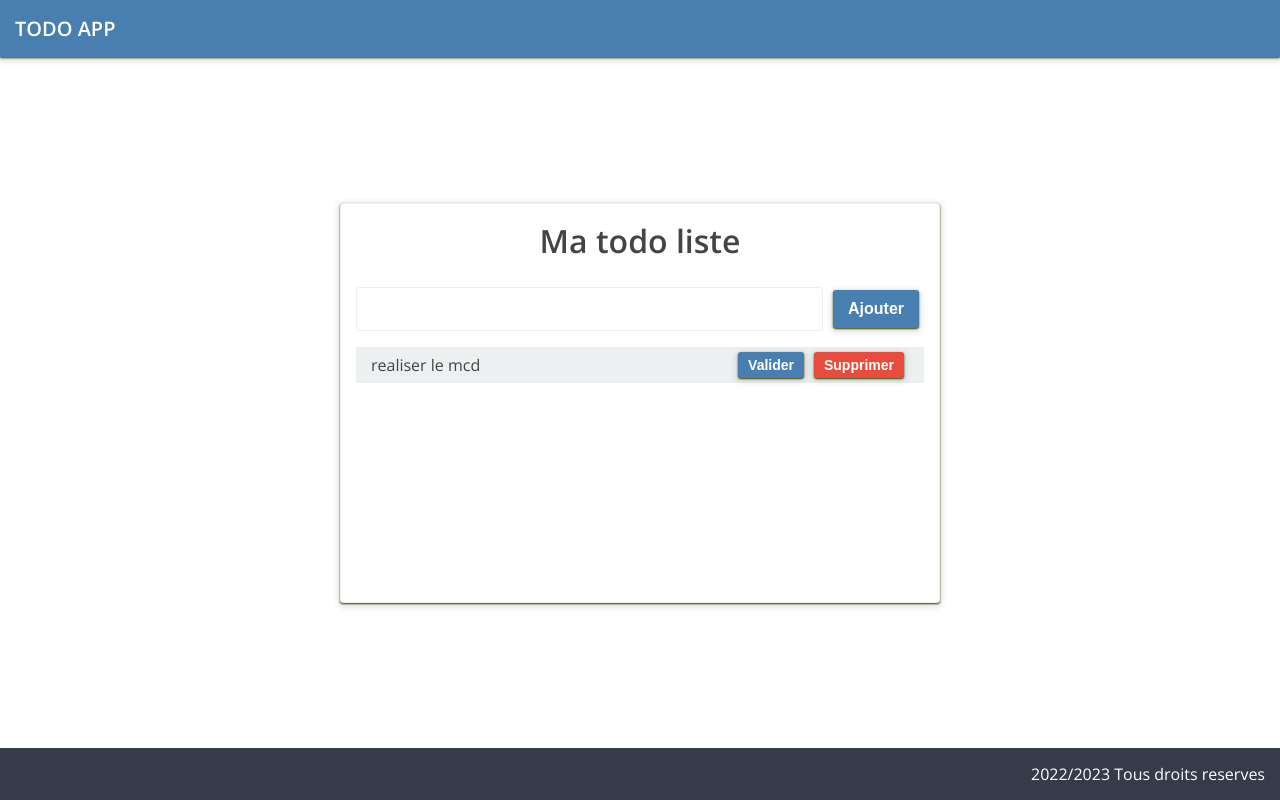
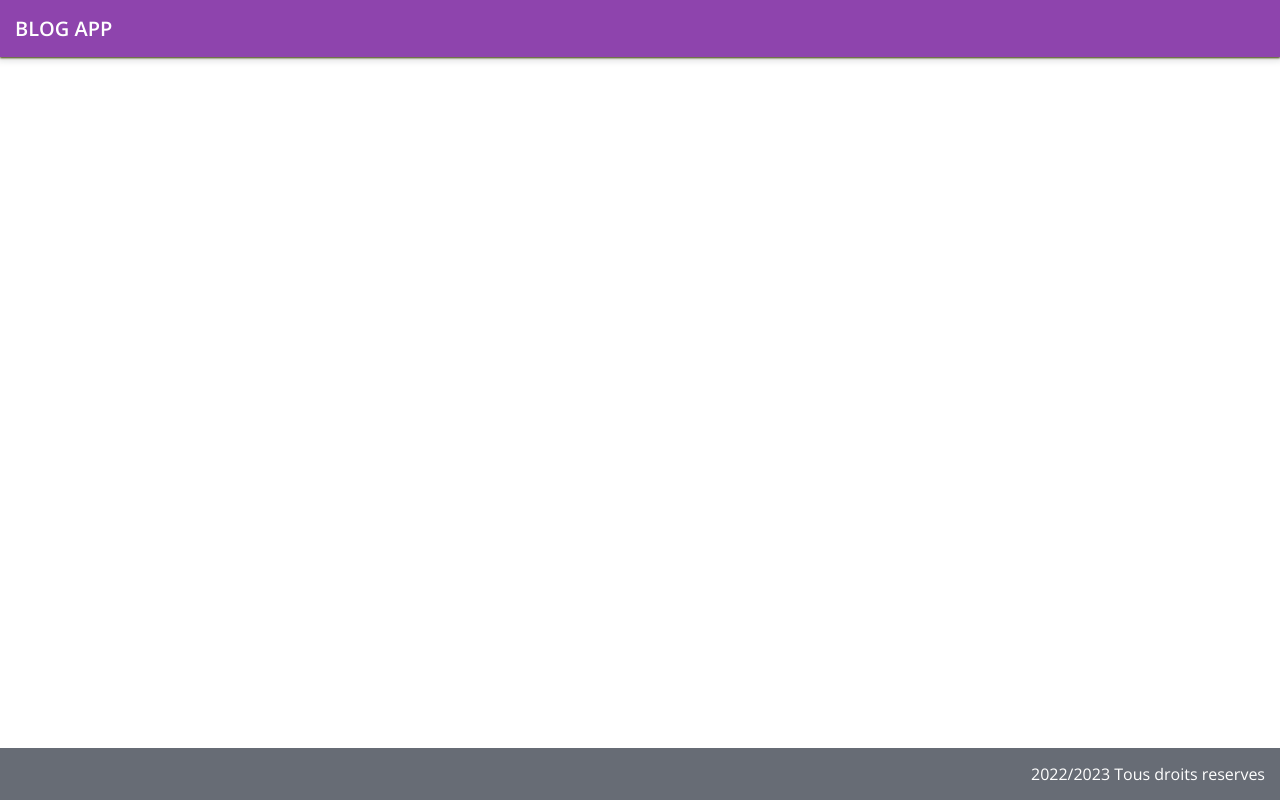
Before and after one commit to vkrpk/blog, a PHP site: page / in a window 1280 px wide. Run offline with PHP 8.4, Linux system fonts and the light colour scheme.

Commit message:
fin structure projet

```diff
--- a/includes/header.php
+++ b/includes/header.php
@@ -1,3 +1,3 @@
 <header>
-    <div class="logo">TODO APP</div>
+    <div class="logo">BLOG APP</div>
 </header>
--- a/index.php
+++ b/index.php
@@ -1,40 +1,4 @@
 <?php
-    const ERROR_REQUIRE = 'Veuillez renseigner ce champ';
-    const ERROR_TOO_SHORT = 'Veuillez entrer au moins 5 caracteres';
-
-    $filename = __DIR__."/data/todos.json";
-    $error = '';
-    $todo = '';
-    $todos = [];
-
-    if(file_exists($filename)) {
-        $data = file_get_contents($filename);
-        $todos = json_decode($data, true) ?? [];
-    }
-
-    if($_SERVER['REQUEST_METHOD'] === 'POST') {
-        $_POST = filter_input_array(INPUT_POST, FILTER_SANITIZE_FULL_SPECIAL_CHARS);
-        $todo = $_POST['todo'] ?? '';
-
-        if(!$todo) {
-            $error = ERROR_REQUIRE;
-        } else if(mb_strlen($todo) < 5) {
-            $error = ERROR_TOO_SHORT;
-        }
-
-        if(!$error) {
-            $todos = [
-                ...$todos,
-                [
-                    'name' => $todo,
-                    'done' => false,
-                    'id' => time()
-                ]
-            ];
-            file_put_contents($filename, json_encode($todos));
-            header('Location: /');
-        }
-    }
 
 ?>
 
@@ -42,35 +6,13 @@
 <html lang="en">
 <head>
     <?php require_once 'includes/head.php' ?>
-    <title>TODO APP</title>
+    <title>BLOG APP</title>
 </head>
 <body>
     <div class="container">
         <?php require_once 'includes/header.php'  ?>
         <div class="content">
-            <div class="todo-container">
-                <h1>Ma todo liste</h1>
-                <form action="/" method="POST" class="todo-form">
-                    <input value="<?= $todo ?>" type="text" name="todo" id="todo">
-                    <button class="btn btn-primary" >Ajouter</button>
-                </form>
-                <?php if($error) : ?>
-                    <p class="text-danger"><?= $error ?></p>
-                <?php endif; ?>
-                <ul class="todo-list">
-                    <?php foreach($todos as $t): ?>
-                        <li class="todo-item <?= $t['done'] ? 'low-opacity' : '' ?>">
-                            <span class="todo-name"><?= $t['name'] ?></span>
-                            <a href="/edit-todo.php?id=<?= $t['id'] ?>">
-                                <button class="btn btn-primary btn-small"><?= $t['done'] ? 'Annuler' : 'Valider' ?></button>
-                            </a>
-                            <a href="/delete-todo.php?id=<?= $t['id'] ?>">
-                                <button class="btn btn-danger btn-small">Supprimer</button>
-                            </a>
-                        </li>
-                    <?php endforeach; ?>
-                </ul>
-            </div>
+
         </div>
         <?php require_once 'includes/footer.php'  ?>
     </div>
--- a/public/css/style.css
+++ b/public/css/style.css
@@ -2,8 +2,8 @@
 
 :root {
     --font-family: 'Open Sans', sans-serif;
-    --primary: #487eb0;
-    --dark: #353b48;
+    --primary: #8e44ad;
+    --dark: #676c75;
     --danger: #e74c3c;
     --background-light: #ecf0f1;
     --text-color: #444;
@@ -111,53 +111,6 @@ header {
     align-items: center;
 }
 
-.todo-container {
-    padding: 1.5rem;
-    background-color: white;
-    border: var(--border);
-    border-radius: 3px;
-    min-width: 60rem;
-    min-height: 40rem;
-    box-shadow: var(--box-shadow);
-}
-
-.todo-container h1 {
-    text-align: center;
-}
-
-.todo-form {
-    display: flex;
-    flex-flow: row nowrap;
-    align-items: center;
-}
-
-.todo-form input {
-    flex: 1;
-    margin-right: 0.5rem;
-    border: var(--border);
-    border-radius: 3px;
-    padding: 1rem 1.5rem;
-    font-size: 1.9rem;
-}
-
-/* Todo List */
-.todo-item {
-    display: flex;
-    flex-flow: row;
-    align-items: center;
-    margin-bottom: .5rem;
-    padding: .5rem 1.5rem;
-}
-
-.todo-item:nth-child(odd) {
-    background-color: var(--background-light);
-}
-
-.todo-name {
-    flex: 1;
-    margin-right: 5px;
-}
-
 /* Footer */
 footer {
     background-color: var(--dark);
```
Also changed, not shown: delete-todo.php (deleted, +0 -17 lines), edit-todo.php (deleted, +0 -19 lines).
